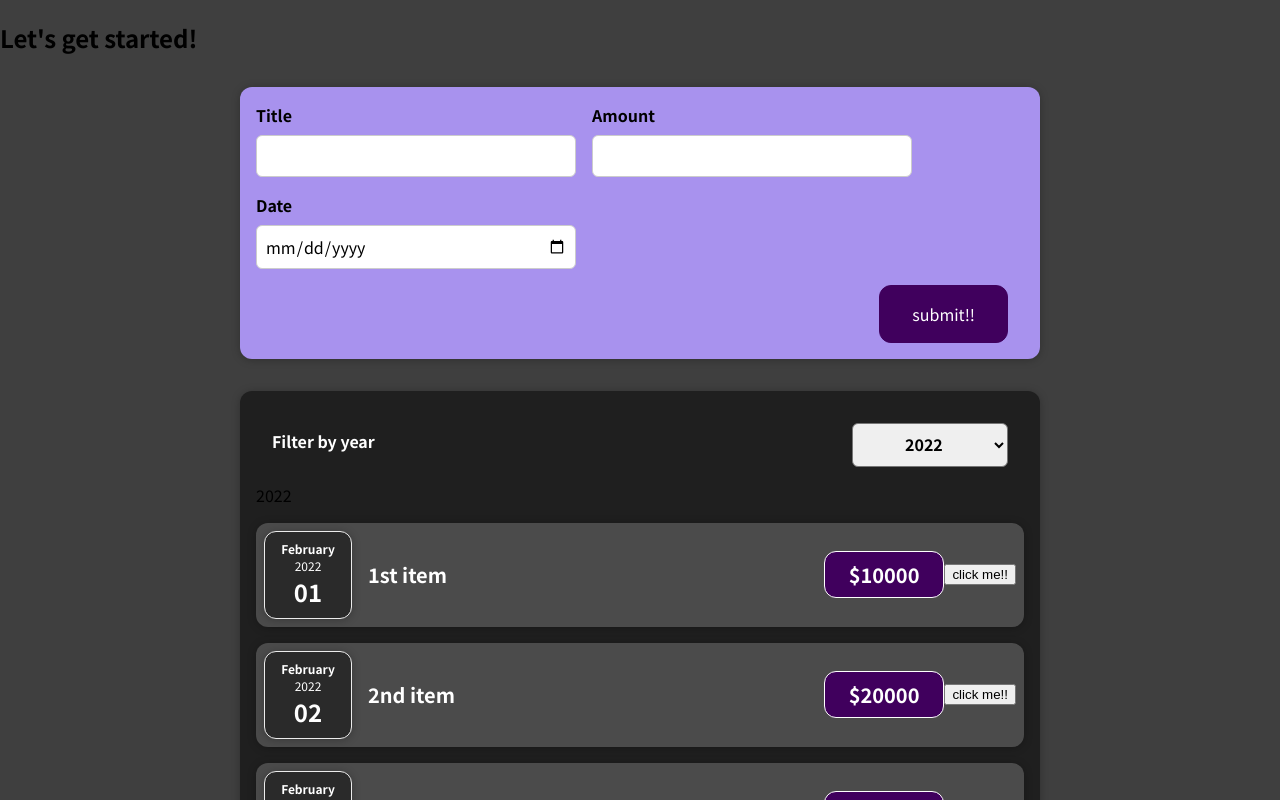
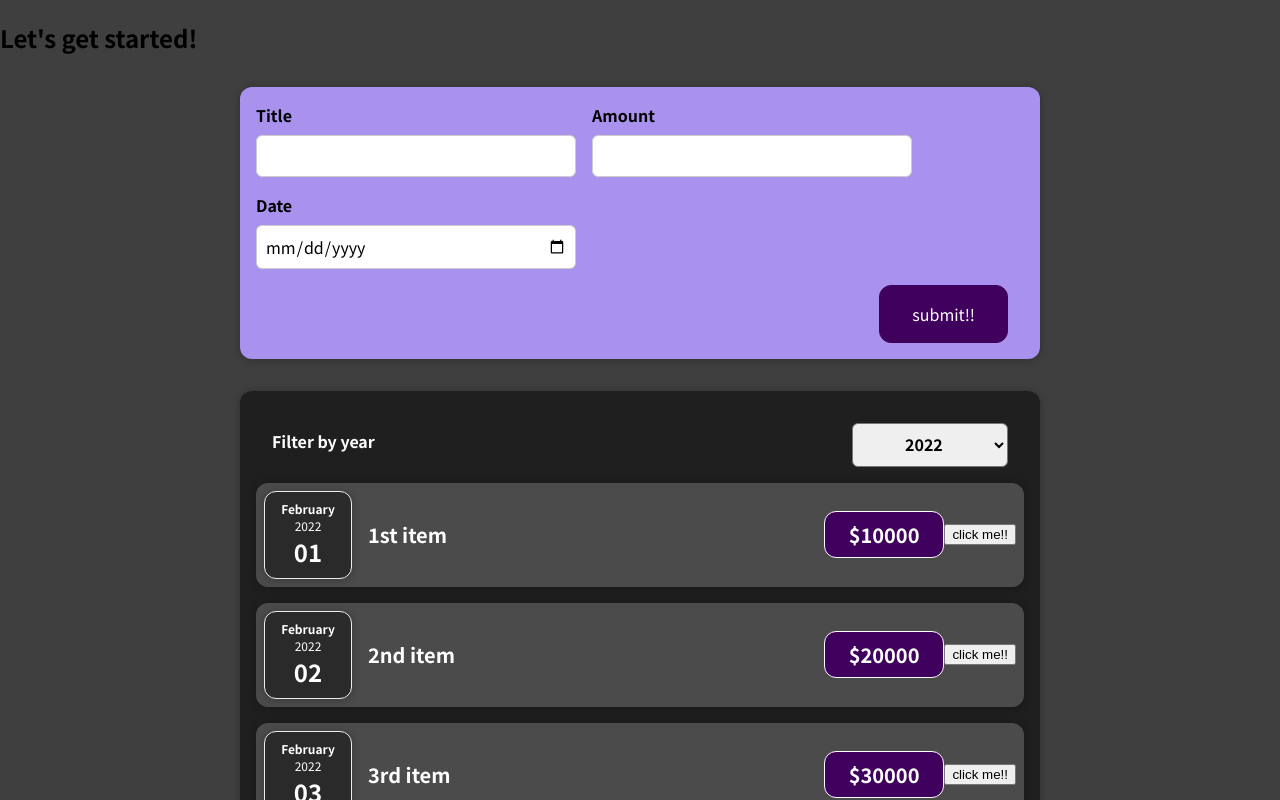
Before and after one commit to yutounun/ReactTheCompleteGuide, a React (Create React App) app: page / in a window 1280 px wide. Shown: the top 800 px of the page. Built offline with nearby package versions, Linux system fonts and the light colour scheme.

Commit message:
Implemented filter by year function

```diff
--- a/src/components/Expenses/Expenses.js
+++ b/src/components/Expenses/Expenses.js
@@ -8,9 +8,18 @@ const Expenses = (props) => {
   const expenses = props.expenses;
   const [selectedFilterYear, setSelectedFilterYear] = useState("2022");
 
+  /** set selectedFilterYear */
   const selectFilterYear = (selectedYear) => {
     setSelectedFilterYear(selectedYear);
   };
+
+  /**
+   * filter expenses items using selected year.
+   * No need to change original expenses at parent component.
+   * */
+  const filteredExpenses = expenses.filter((expense) => {
+    return expense.date.getFullYear().toString() === selectedFilterYear;
+  });
 
   return (
     <Card className="expenses">
@@ -19,9 +28,8 @@ const Expenses = (props) => {
           selected={selectedFilterYear}
           onSelectFilterYear={selectFilterYear}
         />
-        {selectedFilterYear}
       </div>
-      {expenses.map((expense) => (
+      {filteredExpenses.map((expense) => (
         <ExpenseItem
           key={expense.id}
           title={expense.title}
--- a/src/components/ExpensesFilter/ExpensesFilter.js
+++ b/src/components/ExpensesFilter/ExpensesFilter.js
@@ -10,10 +10,10 @@ const ExpensesFilter = (props) => {
       <div className="expenses-filter__control">
         <label>Filter by year</label>
         <select value={props.selected} onChange={yearChangeHandler}>
+          <option value="2023">2023</option>
           <option value="2022">2022</option>
           <option value="2021">2021</option>
           <option value="2020">2020</option>
-          <option value="2019">2019</option>
         </select>
       </div>
     </div>
```
